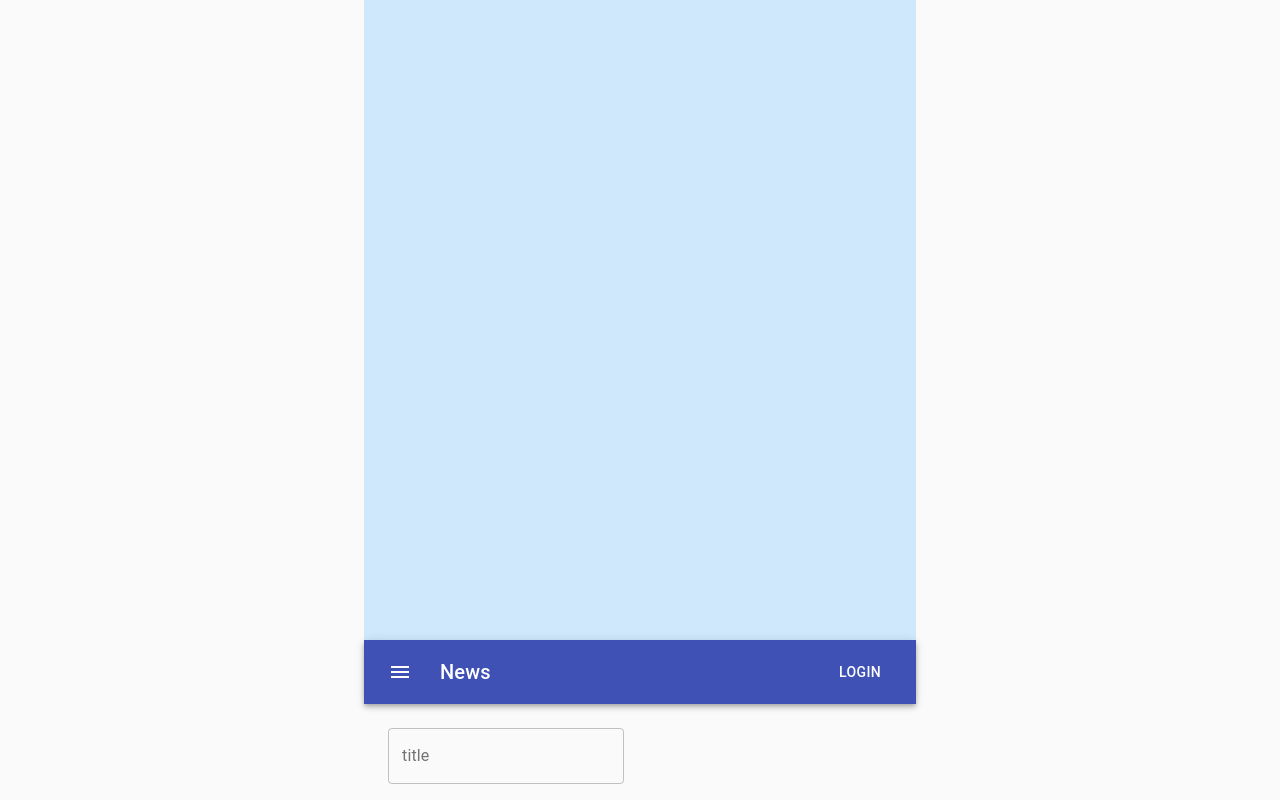
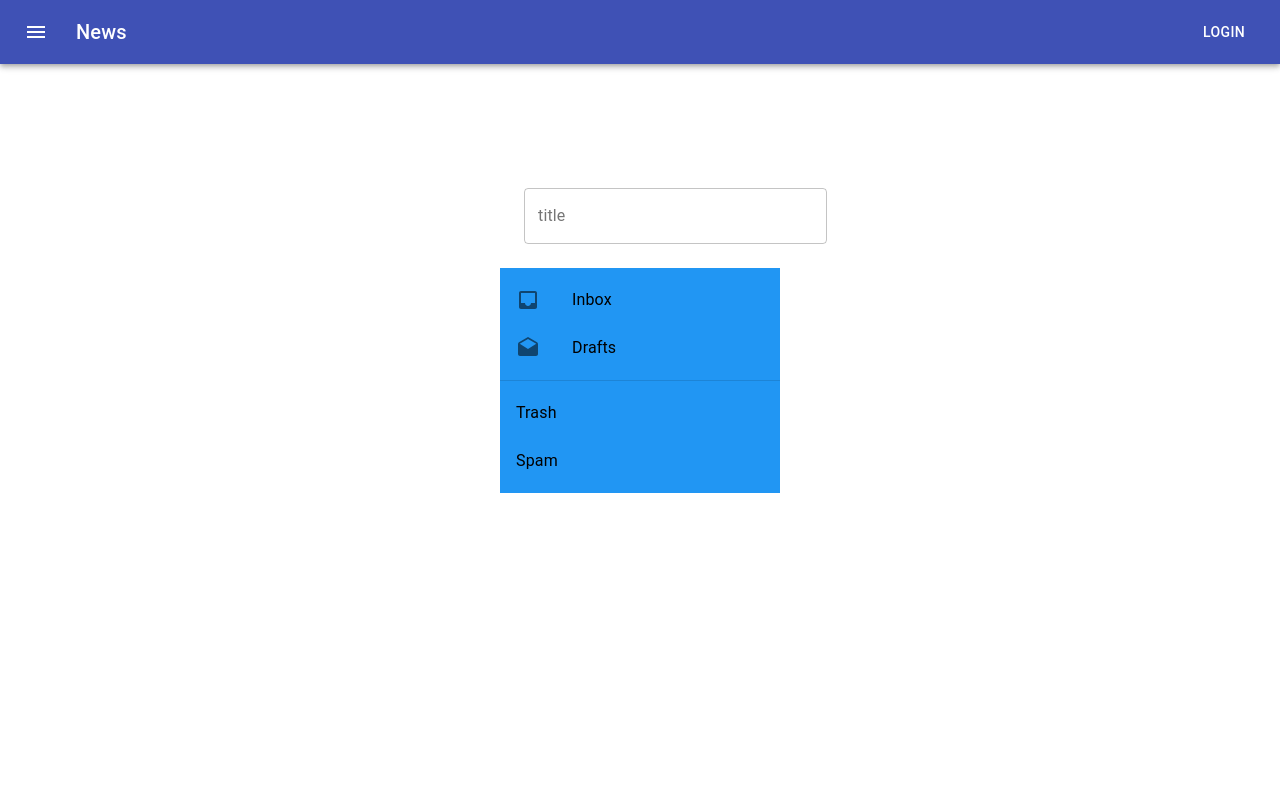
Before and after one commit to yutech941/ToDoList, a React (Create React App) app: page / in a window 1280 px wide. Shown: the top 800 px of the page. Built offline with nearby package versions, Linux system fonts and the light colour scheme.

Commit message:
UI作成

```diff
--- a/src/components/App.js
+++ b/src/components/App.js
@@ -1,17 +1,22 @@
 import React from "react";
-import SimpleContainer from "../material-ui/containerUi";
+import ButtonAppBar from "./material-ui/ButtonAppBar";
+import BasicTextField from "./material-ui/BasicTextField";
+import SimpleList from "./material-ui/SimpleList";
 
 export default class App extends React.Component {
-  constructor() {
-    super();
-    this.state = {
-      todoList: [],
-    };
-  }
   render() {
     return (
       <div>
-        <SimpleContainer />
+        <ButtonAppBar />
+
+        <div
+          style={{
+            margin: "100px 500px 0 500px",
+          }}
+        >
+          <BasicTextField />
+          <SimpleList />
+        </div>
       </div>
     );
   }
--- a/src/components/ToDoCreator.js
+++ b/src/components/ToDoCreator.js
@@ -1,5 +1,5 @@
 import React from "react";
-import BasicTextFields from "../material-ui/inputUi";
+import BasicTextFields from "./material-ui/BasicTextField";
 
 export default class ToDocreator extends React.Component {
   constructor(props) {
--- a/src/material-ui/inputUi.js
+++ b/src/components/material-ui/BasicTextField.js
@@ -11,7 +11,7 @@ const useStyles = makeStyles((theme) => ({
   },
 }));
 
-export default function BasicTextFields() {
+export default function BasicTextField() {
   const classes = useStyles();
 
   return (
--- a/src/material-ui/containerUi.js
+++ /dev/null
@@ -1,24 +0,0 @@
-import React from "react";
-import CssBaseline from "@material-ui/core/CssBaseline";
-import Typography from "@material-ui/core/Typography";
-import Container from "@material-ui/core/Container";
-import ButtonAppBar from "../material-ui/appBarUi"; //appbar
-import BasicTextFields from "../material-ui/inputUi"; //input
-import SimpleList from "../material-ui/listUi"; //list
-
-export default function SimpleContainer() {
-  return (
-    <React.Fragment>
-      <CssBaseline />
-      <Container maxWidth="sm">
-        <Typography
-          component="div"
-          style={{ backgroundColor: "#cfe8fc", height: "80vh" }}
-        />
-        <ButtonAppBar />
-        <BasicTextFields />
-        <SimpleList />
-      </Container>
-    </React.Fragment>
-  );
-}
```
Also changed, not shown: src/components/material-ui/ButtonAppBar.js (renamed from src/material-ui/appBarUi.js), src/components/material-ui/SimpleList.js (renamed from src/material-ui/listUi.js), src/components/material-ui/containerUi.js (added).
